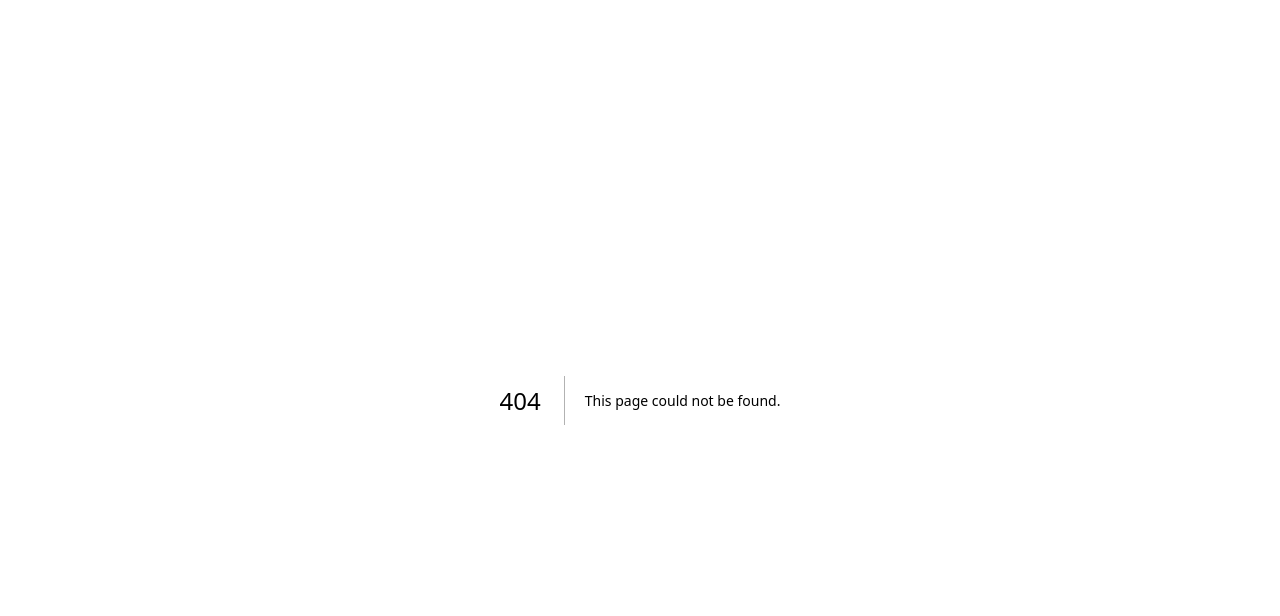
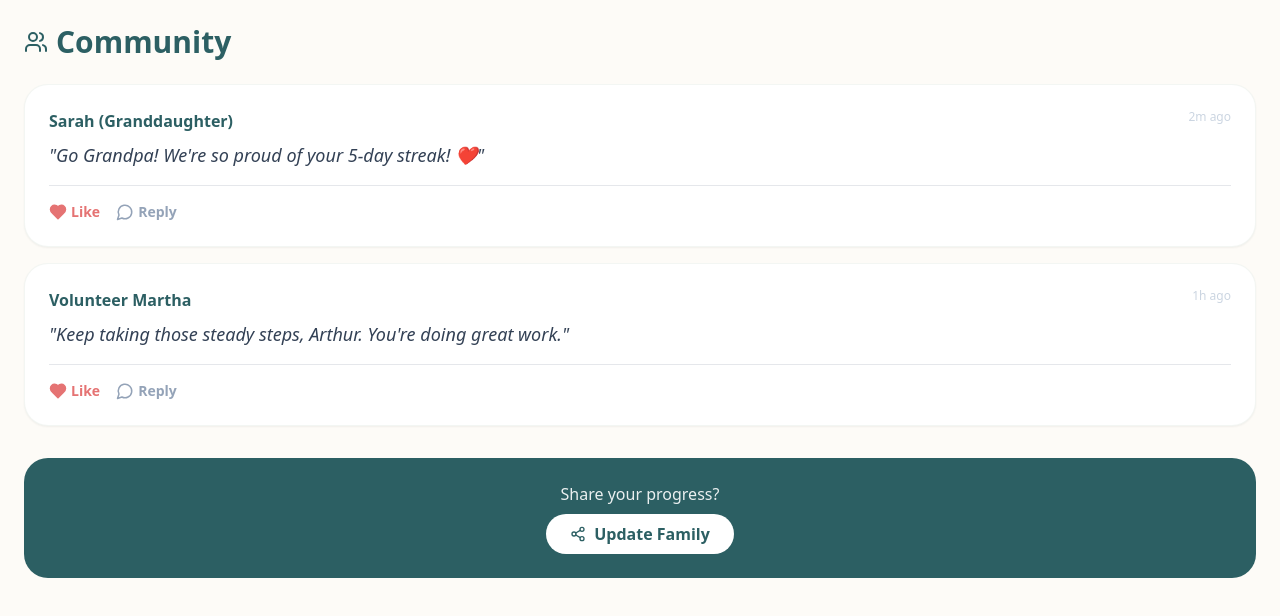
Before and after one commit to immayeast/pulse-cardiac-rehab, a Next.js app: page /community in a window 1280 px wide. Before the commit this address had no page. Shown: the top 616 px of the page. Built offline with nearby package versions, Linux system fonts and the light colour scheme.

Commit message:
dp again

```diff
--- /dev/null
+++ b/src/app/community/page.tsx
@@ -0,0 +1,45 @@
+"use client";
+import React from 'react';
+import { Heart, MessageCircle, Share2, Users } from 'lucide-react';
+
+export default function CommunityPage() {
+  const messages = [
+    { id: 1, sender: "Sarah (Granddaughter)", text: "Go Grandpa! We're so proud of your 5-day streak! ❤️", time: "2m ago" },
+    { id: 2, sender: "Volunteer Martha", text: "Keep taking those steady steps, Arthur. You're doing great work.", time: "1h ago" }
+  ];
+
+  return (
+    <main className="min-h-screen bg-brand-cream p-6">
+      <h1 className="text-3xl font-bold text-brand-teal mb-6 flex items-center gap-2">
+        <Users /> Community
+      </h1>
+
+      <div className="space-y-4">
+        {messages.map((msg) => (
+          <div key={msg.id} className="bg-white p-6 rounded-3xl shadow-sm border border-brand-sage/10">
+            <div className="flex justify-between items-start mb-2">
+              <p className="font-bold text-brand-teal">{msg.sender}</p>
+              <span className="text-xs text-slate-300">{msg.time}</span>
+            </div>
+            <p className="text-lg text-slate-700 italic mb-4">"{msg.text}"</p>
+            <div className="flex gap-4 border-t pt-4">
+              <button className="flex items-center gap-1 text-brand-coral font-bold text-sm">
+                <Heart size={18} fill="currentColor" /> Like
+              </button>
+              <button className="flex items-center gap-1 text-slate-400 font-bold text-sm">
+                <MessageCircle size={18} /> Reply
+              </button>
+            </div>
+          </div>
+        ))}
+      </div>
+
+      <div className="mt-8 p-6 bg-brand-teal text-white rounded-3xl text-center">
+        <p className="font-medium opacity-90 mb-2">Share your progress?</p>
+        <button className="bg-white text-brand-teal px-6 py-2 rounded-full font-bold flex items-center gap-2 mx-auto">
+          <Share2 size={16} /> Update Family
+        </button>
+      </div>
+    </main>
+  );
+}
--- a/src/components/HealthCheck.tsx
+++ b/src/components/HealthCheck.tsx
@@ -1,9 +1,61 @@
-Shortness of Breath: "Are you finding it harder to breathe than usual today?"
+"use client";
+import React, { useState } from 'react';
+import { ChevronRight, Heart, AlertCircle, CheckCircle2 } from 'lucide-react';
 
-Dizziness: "Did you feel lightheaded during your walk?"
+const QUESTIONS = [
+  { id: 1, text: "Are you finding it harder to breathe than usual today?", category: "Breathing" },
+  { id: 2, text: "Did you feel lightheaded or dizzy during your walk?", category: "Dizziness" },
+  { id: 3, text: "Any new swelling in your ankles or legs this afternoon?", category: "Swelling" },
+  { id: 4, text: "On a scale of 1 to 5, how tired do you feel right now?", category: "Energy", type: "scale" },
+  { id: 5, text: "Did you feel any tightness or pressure in your chest?", category: "Safety" }
+];
 
-Swelling (Edema): "Have you noticed any new swelling in your ankles or legs?"
+export default function HealthCheck({ onComplete }: { onComplete: (flagged: boolean) => void }) {
+  const [step, setStep] = useState(0);
+  const [isFlagged, setIsFlagged] = useState(false);
 
-Energy: "On a scale of 1 to 5, how tired do you feel right now?"
+  const handleAnswer = (isPositiveIssue: boolean) => {
+    // If they report chest pain (Q5) or dizziness (Q2), we flag it for the care team
+    if (isPositiveIssue && (QUESTIONS[step].category === "Safety" || QUESTIONS[step].category === "Dizziness")) {
+      setIsFlagged(true);
+    }
 
-Chest Comfort: "Did you feel any tightness or pressure in your chest?"
+    if (step < QUESTIONS.length - 1) {
+      setStep(step + 1);
+    } else {
+      onComplete(isFlagged);
+    }
+  };
+
+  return (
+    <div className="bg-white p-8 rounded-[2.5rem] shadow-xl border-t-8 border-brand-sage max-w-md mx-auto">
+      <div className="flex justify-between items-center mb-6">
+        <span className="text-xs font-bold text-slate-400 uppercase tracking-widest">Check-in {step + 1}/5</span>
+        <Heart className="text-brand-coral" size={20} />
+      </div>
+
+      <h2 className="text-2xl font-bold text-slate-800 mb-8 leading-tight">
+        {QUESTIONS[step].text}
+      </h2>
+
+      <div className="space-y-4">
+        <button
+          onClick={() => handleAnswer(true)}
+          className="w-full py-5 bg-brand-cream border-2 border-brand-teal rounded-2xl text-xl font-bold text-brand-teal hover:bg-brand-teal hover:text-white transition-all"
+        >
+          Yes, a little
+        </button>
+        <button
+          onClick={() => handleAnswer(false)}
+          className="w-full py-5 bg-slate-50 border-2 border-slate-100 rounded-2xl text-xl font-bold text-slate-400"
+        >
+          No, I feel fine
+        </button>
+      </div>
+
+      <p className="mt-8 text-center text-slate-400 text-sm italic">
+        "Just checking in on you, Arthur." — Clara
+      </p>
+    </div>
+  );
+}
```
